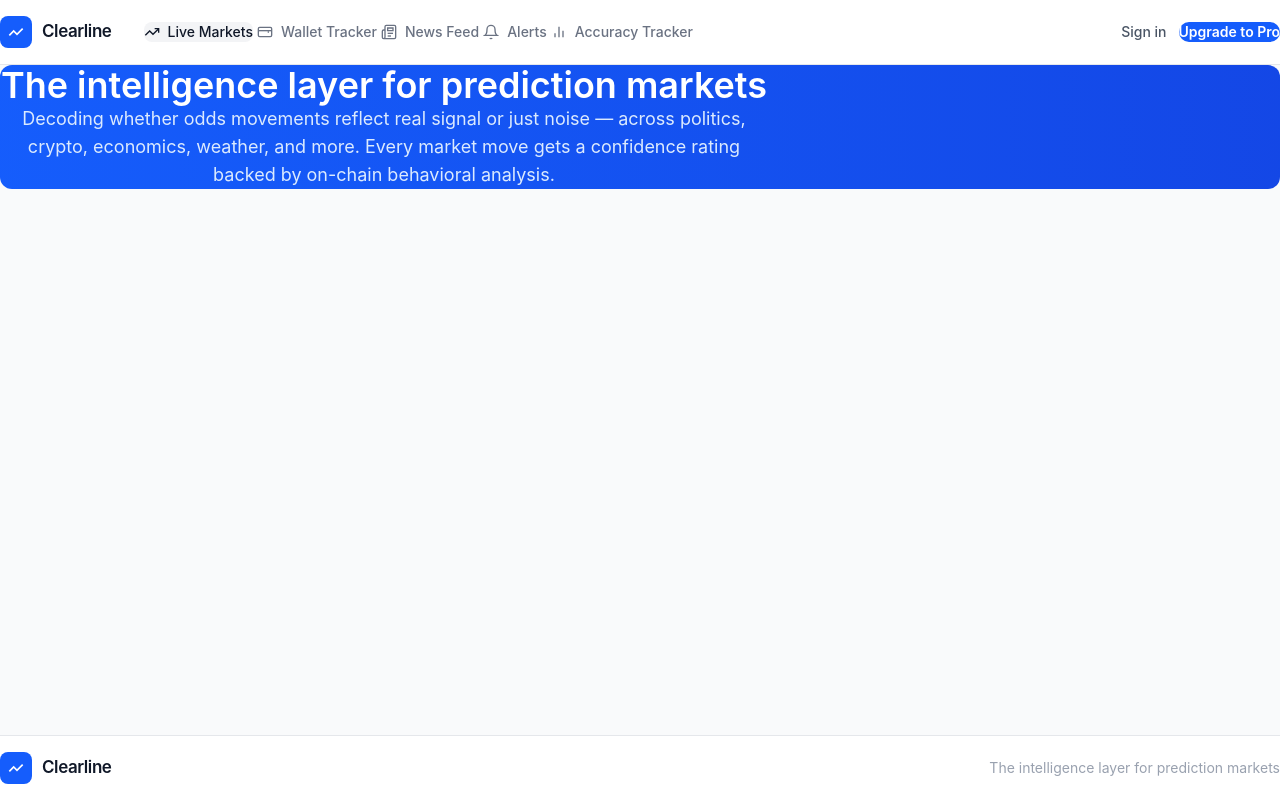
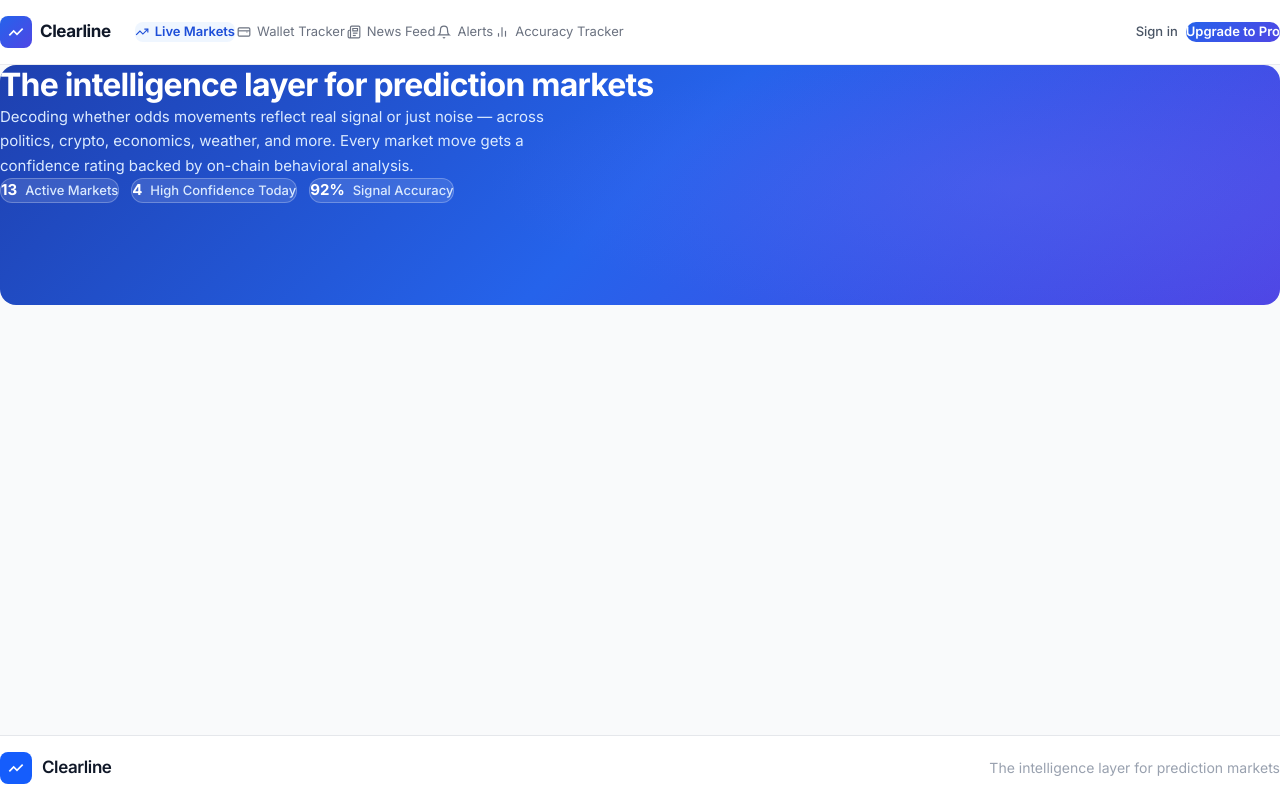
Before and after one commit to Clear-Line/clearline, a Next.js app: page / in a window 1280 px wide. Built offline with nearby package versions, Linux system fonts and the light colour scheme.

Commit message:
working on home page

```diff
--- a/src/app/globals.css
+++ b/src/app/globals.css
@@ -8,14 +8,19 @@
   --color-primary-subtle: #eff6ff; /* blue-50  — very light bg tints */
 
   /* ─── Hero / Banner ─── */
-  --color-hero-bg: #2563eb; /* solid blue hero panel */
-  --color-hero-stat-bg: rgba(
-    255,
-    255,
-    255,
-    0.15
-  ); /* frosted stat chips on hero */
-  --color-hero-stat-border: rgba(255, 255, 255, 0.2);
+  --color-hero-bg-from: #1e40af;   /* deep blue start */
+  --color-hero-bg-mid:  #2563eb;   /* brand blue mid  */
+  --color-hero-bg-to:   #4f46e5;   /* indigo end      */
+  --color-hero-stat-bg: rgba(255, 255, 255, 0.12);
+  --color-hero-stat-border: rgba(255, 255, 255, 0.25);
+  --color-hero-stat-hover-bg: rgba(255, 255, 255, 0.2);
+
+  /* ─── Navbar ─── */
+  --nav-height: 64px;
+  --nav-blur: blur(12px);
+  --nav-bg: rgba(255, 255, 255, 0.92);
+  --nav-border: rgba(229, 231, 235, 0.8);
+  --nav-active-indicator: #2563eb;
 
   /* ─── Neutrals ─── */
   --color-white: #ffffff;
@@ -62,11 +67,11 @@
   --color-tab-active-text: #2563eb;
   --color-tab-idle-text: #6b7280;
 
-  /* ─── Navbar ─── */
-  --color-nav-bg: #ffffff;
-  --color-nav-border: #e5e7eb;
-  --color-nav-active-bg: #f3f4f6; /* gray-100 pill behind active nav item */
-  --color-nav-active-text: #111827;
+  /* ─── Navbar (legacy aliases kept for compat) ─── */
+  --color-nav-bg: var(--nav-bg);
+  --color-nav-border: var(--nav-border);
+  --color-nav-active-bg: #eff6ff;  /* blue-50 pill */
+  --color-nav-active-text: #1d4ed8; /* blue-700 */
   --color-nav-idle-text: #6b7280;
 
   /* ─── Upgrade Button ─── */
@@ -108,6 +113,54 @@
 body {
   background-color: var(--color-bg);
   color: var(--color-text-primary);
+}
+
+html, body {
+  font-family: 'Inter', system-ui, -apple-system, sans-serif;
+}
+
+/* ─── Navbar glass effect ─── */
+.navbar-glass {
+  background: var(--nav-bg);
+  backdrop-filter: var(--nav-blur);
+  -webkit-backdrop-filter: var(--nav-blur);
+  border-bottom: 1px solid var(--nav-border);
+}
+
+/* ─── Hero gradient ─── */
+.hero-gradient {
+  background: linear-gradient(
+    135deg,
+    var(--color-hero-bg-from) 0%,
+    var(--color-hero-bg-mid) 50%,
+    var(--color-hero-bg-to) 100%
+  );
+}
+
+/* ─── Stat chip on hero ─── */
+.hero-stat-chip {
+  background: var(--color-hero-stat-bg);
+  border: 1px solid var(--color-hero-stat-border);
+  backdrop-filter: blur(8px);
+  -webkit-backdrop-filter: blur(8px);
+  transition: background 0.2s ease;
+}
+.hero-stat-chip:hover {
+  background: var(--color-hero-stat-hover-bg);
+}
+
+/* ─── Nav active item ─── */
+.nav-item-active {
+  color: var(--color-nav-active-text);
+  background-color: var(--color-nav-active-bg);
+  font-weight: 600;
+}
+.nav-item-idle {
+  color: var(--color-nav-idle-text);
+}
+.nav-item-idle:hover {
+  color: var(--color-text-primary);
+  background-color: #f9fafb;
 }
 
 /* ─── Tailwind shorthand utilities using CSS vars ─── */
--- a/src/app/layout.tsx
+++ b/src/app/layout.tsx
@@ -11,6 +11,14 @@
 }) {
   return (
     <html lang="en">
+      <head>
+        <link rel="preconnect" href="https://fonts.googleapis.com" />
+        <link rel="preconnect" href="https://fonts.gstatic.com" crossOrigin="anonymous" />
+        <link
+          href="https://fonts.googleapis.com/css2?family=Inter:wght@400;500;600;700;800&display=swap"
+          rel="stylesheet"
+        />
+      </head>
       <body className="flex flex-col min-h-screen">
         <Navbar />
         <main className="flex-1">{children}</main>
--- a/src/app/page.tsx
+++ b/src/app/page.tsx
@@ -1,25 +1,52 @@
 "use client";
 
-import "@/src/app/globals.css";
+export default function Home() {
+  const stats = [
+    { value: "13", label: "Active Markets" },
+    { value: "4",  label: "High Confidence Today" },
+    { value: "92%", label: "Signal Accuracy" },
+  ];
 
-export default function Home() {
   return (
-    <>
-      <main className="max-w-7xl mx-auto px-4 sm:px-6 lg:px-8 py-16 text-center">
-        <div className="bg-gradient-to-r from-blue-600 to-blue-700 rounded-xl p-8 mb-8 text-white">
-          <div className="max-w-3xl">
-            <h1 className="text-4xl font-semibold mb-3">
-              The intelligence layer for prediction markets
-            </h1>
-            <p className="text-lg text-blue-100 mb-6">
-              Decoding whether odds movements reflect real signal or just noise
-              — across politics, crypto, economics, weather, and more. Every
-              market move gets a confidence rating backed by on-chain behavioral
-              analysis.
-            </p>
+    <main className="max-w-screen-xl mx-auto px-6 pt-6 pb-8">
+      {/* ── Hero Banner ── */}
+      <section
+        className="hero-gradient rounded-2xl px-10 py-12 mb-8 text-white overflow-hidden relative"
+        style={{ minHeight: "240px" }}
+      >
+        {/* Subtle radial glow for depth */}
+        <div
+          className="absolute inset-0 pointer-events-none"
+          style={{
+            background:
+              "radial-gradient(ellipse 60% 80% at 80% 50%, rgba(99,102,241,0.35) 0%, transparent 70%)",
+          }}
+        />
+
+        <div className="relative max-w-2xl">
+          <h1 className="text-[2rem] leading-tight font-bold mb-3 tracking-tight">
+            The intelligence layer for prediction markets
+          </h1>
+          <p className="text-[15px] text-blue-100 mb-8 leading-relaxed max-w-xl">
+            Decoding whether odds movements reflect real signal or just noise —
+            across politics, crypto, economics, weather, and more. Every market
+            move gets a confidence rating backed by on-chain behavioral analysis.
+          </p>
+
+          {/* Stat chips */}
+          <div className="flex flex-wrap gap-3">
+            {stats.map((s) => (
+              <div
+                key={s.label}
+                className="hero-stat-chip flex items-center gap-2 px-4 py-2.5 rounded-xl cursor-default select-none"
+              >
+                <span className="text-[15px] font-bold text-white">{s.value}</span>
+                <span className="text-[13px] text-blue-100 font-medium">{s.label}</span>
+              </div>
+            ))}
           </div>
         </div>
-      </main>
-    </>
+      </section>
+    </main>
   );
 }
--- a/src/components/Navbar.tsx
+++ b/src/components/Navbar.tsx
@@ -8,7 +8,7 @@
     label: "Live Markets",
     href: "/live-markets",
     icon: (
-      <svg className="w-4 h-4 shrink-0" viewBox="0 0 24 24" fill="none" stroke="currentColor" strokeWidth={2}>
+      <svg className="w-3.5 h-3.5 shrink-0" viewBox="0 0 24 24" fill="none" stroke="currentColor" strokeWidth={2}>
         <polyline points="22 7 13.5 15.5 8.5 10.5 2 17" />
         <polyline points="16 7 22 7 22 13" />
       </svg>
@@ -18,7 +18,7 @@
     label: "Wallet Tracker",
     href: "/wallet-tracker",
     icon: (
-      <svg className="w-4 h-4 shrink-0" viewBox="0 0 24 24" fill="none" stroke="currentColor" strokeWidth={2}>
+      <svg className="w-3.5 h-3.5 shrink-0" viewBox="0 0 24 24" fill="none" stroke="currentColor" strokeWidth={2}>
         <rect x="2" y="5" width="20" height="14" rx="2" />
         <path d="M16 12h2" /><path d="M2 10h20" />
       </svg>
@@ -28,7 +28,7 @@
     label: "News Feed",
     href: "/news-feed",
     icon: (
-      <svg className="w-4 h-4 shrink-0" viewBox="0 0 24 24" fill="none" stroke="currentColor" strokeWidth={2}>
+      <svg className="w-3.5 h-3.5 shrink-0" viewBox="0 0 24 24" fill="none" stroke="currentColor" strokeWidth={2}>
         <path d="M4 22h16a2 2 0 0 0 2-2V4a2 2 0 0 0-2-2H8a2 2 0 0 0-2 2v16a2 2 0 0 1-2 2Zm0 0a2 2 0 0 1-2-2v-9c0-1.1.9-2 2-2h2" />
         <path d="M18 14h-8" /><path d="M15 18h-5" /><path d="M10 6h8v4h-8V6Z" />
       </svg>
@@ -38,7 +38,7 @@
     label: "Alerts",
     href: "/alerts",
     icon: (
-      <svg className="w-4 h-4 shrink-0" viewBox="0 0 24 24" fill="none" stroke="currentColor" strokeWidth={2}>
+      <svg className="w-3.5 h-3.5 shrink-0" viewBox="0 0 24 24" fill="none" stroke="currentColor" strokeWidth={2}>
         <path d="M6 8a6 6 0 0 1 12 0c0 7 3 9 3 9H3s3-2 3-9" />
         <path d="M10.3 21a1.94 1.94 0 0 0 3.4 0" />
       </svg>
@@ -48,7 +48,7 @@
     label: "Accuracy Tracker",
     href: "/accuracy-tracker",
     icon: (
-      <svg className="w-4 h-4 shrink-0" viewBox="0 0 24 24" fill="none" stroke="currentColor" strokeWidth={2}>
+      <svg className="w-3.5 h-3.5 shrink-0" viewBox="0 0 24 24" fill="none" stroke="currentColor" strokeWidth={2}>
         <line x1="18" y1="20" x2="18" y2="10" />
         <line x1="12" y1="20" x2="12" y2="4" />
         <line x1="6" y1="20" x2="6" y2="14" />
@@ -67,30 +67,33 @@
   const [mobileOpen, setMobileOpen] = useState(false);
 
   return (
-    <header className="w-full border-b border-gray-200 bg-white sticky top-0 z-50">
-      <nav className="max-w-screen-xl mx-auto px-6 h-16 flex items-center justify-between gap-8">
+    <header className="navbar-glass w-full sticky top-0 z-50">
+      <nav className="max-w-screen-xl mx-auto px-6 h-16 flex items-center justify-between gap-6">
 
         {/* Logo */}
-        <Link href="/" className="flex items-center gap-2.5 shrink-0 group">
-          <div className="w-8 h-8 bg-blue-600 rounded-lg flex items-center justify-center group-hover:bg-blue-700 transition-colors">
+        <Link href="/" className="flex items-center gap-2 shrink-0 group">
+          <div
+            className="w-8 h-8 rounded-lg flex items-center justify-center transition-all duration-200 group-hover:scale-105 group-hover:shadow-md"
+            style={{ background: "linear-gradient(135deg, #2563eb 0%, #4f46e5 100%)" }}
+          >
             <svg className="w-4 h-4 text-white" viewBox="0 0 24 24" fill="none" stroke="currentColor" strokeWidth={2.5}>
               <polyline points="22 7 13.5 15.5 8.5 10.5 2 17" />
             </svg>
           </div>
-          <span className="text-[17px] font-semibold text-gray-900 tracking-tight">Clearline</span>
+          <span className="text-[17px] font-bold text-gray-900 tracking-tight">Clearline</span>
         </Link>
 
-        {/* Desktop Nav Items — flex-1 pushes actions to the right */}
-        <div className="hidden md:flex items-center gap-1 flex-1">
+        {/* Desktop Nav Items */}
+        <div className="hidden md:flex items-center gap-0.5 flex-1">
           {navItems.map((item) => (
             <Link
               key={item.label}
               href={item.href}
               onClick={() => setActiveItem(item.label)}
-              className={`flex items-center gap-2 px-3.5 py-2 rounded-lg text-sm font-medium whitespace-nowrap transition-colors
+              className={`flex items-center gap-1.5 px-3 py-1.5 rounded-lg text-[13px] whitespace-nowrap transition-all duration-150
                 ${activeItem === item.label
-                  ? "bg-gray-100 text-gray-900"
-                  : "text-gray-500 hover:text-gray-800 hover:bg-gray-50"
+                  ? "nav-item-active"
+                  : "nav-item-idle"
                 }`}
             >
               {item.icon}
@@ -99,16 +102,19 @@
           ))}
         </div>
 
-        {/* Right Side — shrink-0 keeps buttons from squishing */}
-        <div className="hidden md:flex items-center gap-3 shrink-0">
+        {/* Right Side */}
+        <div className="hidden md:flex items-center gap-2 shrink-0">
           <button
             onClick={onAuthAction}
-            className="text-sm font-medium text-gray-600 hover:text-gray-900 transition-colors px-4 py-2 rounded-lg hover:bg-gray-50 whitespace-nowrap"
+            className="text-[13px] font-medium text-gray-600 hover:text-gray-900 transition-colors px-4 py-1.5 rounded-lg hover:bg-gray-100 whitespace-nowrap"
           >
             {isLoggedIn ? "Sign out" : "Sign in"}
           </button>
           {!isLoggedIn && (
-            <button className="text-sm font-semibold text-white bg-blue-600 hover:bg-blue-700 transition-colors px-5 py-2 rounded-full whitespace-nowrap">
+            <button
+              className="text-[13px] font-semibold text-white px-4 py-1.5 rounded-full whitespace-nowrap transition-all duration-200 hover:opacity-90 hover:shadow-md active:scale-95"
+              style={{ background: "linear-gradient(135deg, #2563eb 0%, #4f46e5 100%)" }}
+            >
               Upgrade to Pro
             </button>
           )}
@@ -116,7 +122,7 @@
 
         {/* Mobile Menu Toggle */}
         <button
-          className="md:hidden p-2 rounded-lg text-gray-500 hover:bg-gray-100"
+          className="md:hidden p-2 rounded-lg text-gray-500 hover:bg-gray-100 transition-colors"
           onClick={() => setMobileOpen(!mobileOpen)}
           aria-label="Toggle menu"
         >
@@ -142,8 +148,8 @@
               onClick={() => { setActiveItem(item.label); setMobileOpen(false); }}
               className={`flex items-center gap-2 px-3 py-2.5 rounded-lg text-sm font-medium transition-colors
                 ${activeItem === item.label
-                  ? "bg-gray-100 text-gray-900"
-                  : "text-gray-600 hover:text-gray-900 hover:bg-gray-50"
+                  ? "nav-item-active"
+                  : "nav-item-idle"
                 }`}
             >
               {item.icon}
@@ -158,7 +164,10 @@
               {isLoggedIn ? "Sign out" : "Sign in"}
             </button>
             {!isLoggedIn && (
-              <button className="flex-1 text-sm font-semibold text-white bg-blue-600 hover:bg-blue-700 py-2 rounded-full">
+              <button
+                className="flex-1 text-sm font-semibold text-white py-2 rounded-full transition-all hover:opacity-90"
+                style={{ background: "linear-gradient(135deg, #2563eb 0%, #4f46e5 100%)" }}
+              >
                 Upgrade to Pro
               </button>
             )}
```
